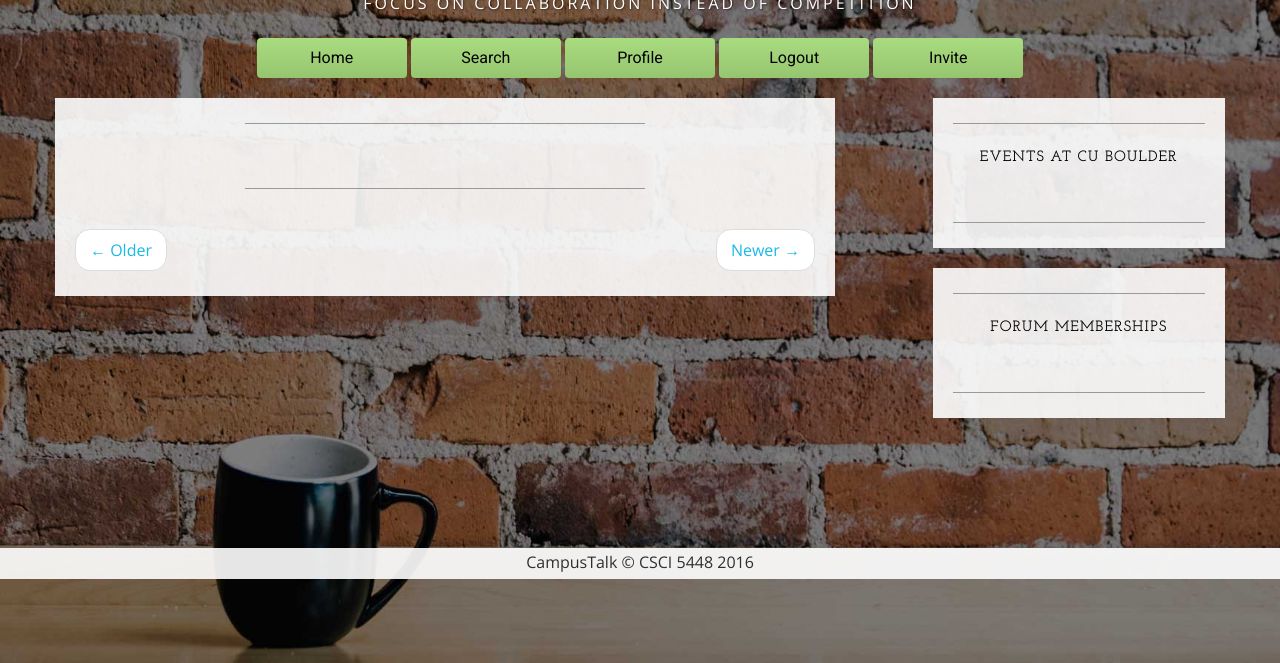
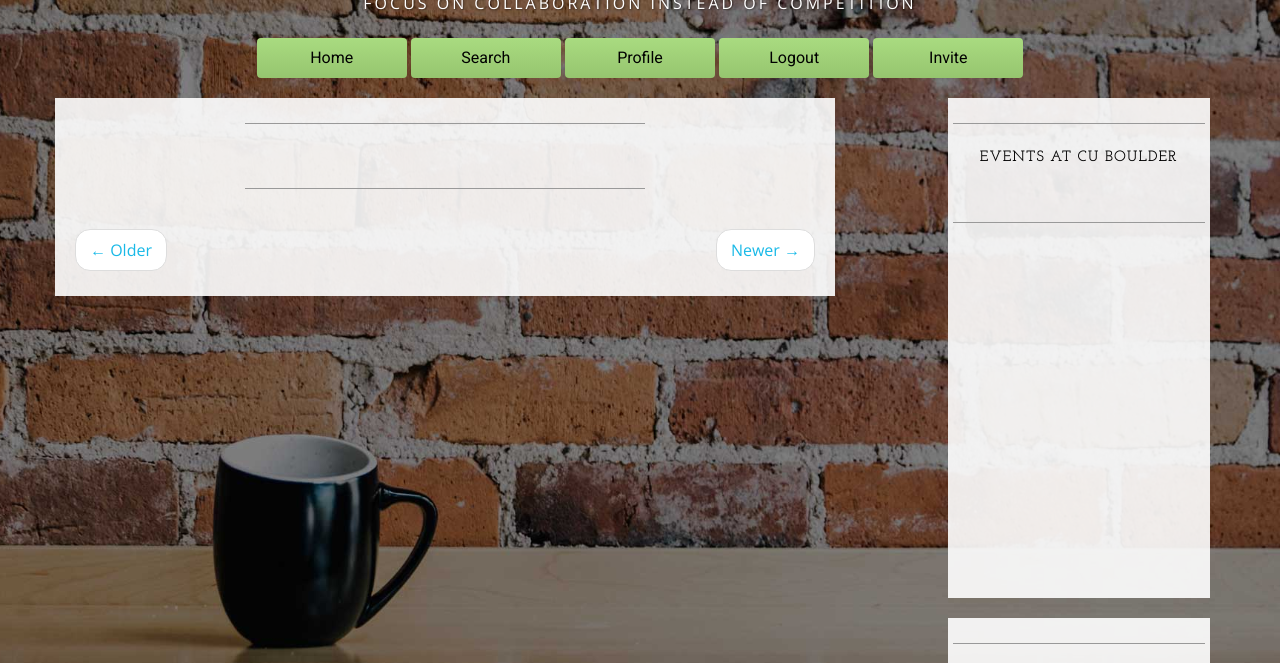
Before and after one commit to Yogitha6/Campus-Talk, a plain HTML site: page Project/WebContent/HomePage.html in a window 1280 px wide. Shown: the part 132-795 px from the top of the page. Drawn offline with nearby package versions, Linux system fonts and the light colour scheme; a script that the page names is missing.

Commit message:
home page layout

```diff
--- a/Project/WebContent/HomePage.html
+++ b/Project/WebContent/HomePage.html
@@ -77,40 +77,10 @@
             <div class="box col-lg-8">
                 <div>
                     <hr>
-                    <div class="forumTitle text-center"> <p id="userName" style="text-align: center"></p>
-                    </div>
+                        <div class="forumTitle text-center"> <p id="userName" style="text-align: center"></p></div>
                     <hr>
                 </div>
-                <div id="ForumPosts">
-<!--                 <div class="col-lg-12 text-center">
-                    <h5> Lawn Tennis CU Boulder </h5>
-                        <small>October 13, 2013</small>
-                    <p>Forum Post 1. we are planning on playing a lawn tennis game at REC on 29th April, 2016 around 5pm. See you guys there !!! :-) </p>
-                    <a href="#" class="btn btn-default btn-sm">Read More</a>
-                    <hr>
-                </div>
-                <div class="col-lg-12 text-center">
-                    <h4>Data Mining</h4>
-                        <small>October 13, 2013</small>
-                    <p> Looking on forming a team for CU Hackathon to do some interesting project on data mining and visualization. If interested Call me at 7204539961</p>
-                    <a href="#" class="btn btn-default btn-sm">Read More</a>
-                    <hr>
-                </div>
-                <div class="col-lg-12 text-center">
-                    <h4>Commuting in Colorado</h4>
-                        <small>October 13, 2013</small>
-                    <p>Planning to go to aurora - Advanced Electronics today. Anyone interested can join. Going in car and would like some company</p>
-                    <a href="#" class="btn btn-default btn-sm">Read More</a>
-                    <hr>
-                </div>
-                <div class="col-lg-12 text-center">
-                    <h4>Commuting in Colorado</h4>
-                        <small>October 13, 2013</small>
-                    <p>Planning to go to aurora - Advanced Electronics today. Anyone interested can join. Going in car and would like some company</p>
-                    <a href="#" class="btn btn-default btn-sm">Read More</a>
-                    <hr>
-                </div> -->
-                </div>
+                <div id="ForumPosts"></div>
                 <div class="col-lg-12 text-center">
                     <ul class="pager">
                         <li class="previous"><a href="#">&larr; Older</a>
@@ -120,69 +90,26 @@
                     </ul>
                 </div>
             </div>
-          <div class="box col-lg-3 col-lg-offset-1">
-              <div class="col-lg-12">
+            <div class="col-lg-3 col-lg-offset-1">
+                <div class=" box col-lg-12" style="height:500px; overflow-y:scroll;">
                     <hr>
                         <div class="forumTitle text-center"><p style="text-align: center; font-size: 15px">Events at CU Boulder</p></div>
                     <hr>
-              </div>
-              <div id="Events">
-              <!-- <div class="text-center col-lg-12">
-                <img class="img-responsive img-border img-full" src="img/slide-1.jpg" alt="">
-                <h4>Post Title </h4>
-                  <small>October 13, 2013</small>
-                <p>Lid est laborum dolo rumes fugats untras. Etharums ser quidem rerum </p>
-                <a href="#" class="btn btn-default btn-sm">Read More</a>
-                <hr>
-              </div>
-              <div class="col-lg-12 text-center">
-                <img class="img-responsive img-border img-full" src="img/slide-2.jpg" alt="">
-                <h4>Post Title</h4>
-                  <small>October 13, 2013</small>
-                <p>Lid est laborum dolo rumes fugats untras. Etharums ser quidem rerum </p>
-                <a href="#" class="btn btn-default btn-sm">Read More</a>
-                <hr>
-              </div> -->
-              </div>
+                    <div id="Events"></div>
                 </div>
 
-            <div class="box col-lg-3 col-lg-offset-1">
-              <div class="col-lg-12">
+                <div class="box col-lg-12">
                     <hr>
                         <div class="forumTitle text-center"><p style="text-align: center; font-size: 15px">Forum Memberships</p></div>
                     <hr>
-              </div>
                     <div id="Forums"></div>
-              <!-- <div class="text-center col-lg-12">
-                <img class="img-responsive img-border img-full" src="img/slide-1.jpg" alt="">
-                <a href="#" >Lid est laborum dolo rumes. </a>
-                <hr>
-              </div>
-              <div class="col-lg-12 text-center">
-                <img class="img-responsive img-border img-full" src="img/slide-2.jpg" alt="">
-                <a href="#" >Lid est laborum dolo rumes. </a>
-                <hr>
-              </div>
-              <div class="col-lg-12 text-center">
-                <img class="img-responsive img-border img-full" src="img/slide-2.jpg" alt="">
-                <a href="#" >Lid est laborum dolo rumes. </a>
-                <hr>
-              </div>
-              <div class="col-lg-12 text-center">
-                <img class="img-responsive img-border img-full" src="img/slide-2.jpg" alt="">
-                <a href="#" >Lid est laborum dolo rumes. </a>
-                <hr>
-              </div> -->
+
                 </div>
             </div>
-        <div class="row">
-          <div class="col-lg-6">&nbsp;</div>
-          <div class="col-lg-6">&nbsp;</div>
         </div>
-
     </div>
-    <!-- /.container -->
-</div></div>
+   </div>
+ </div>
     <footer>
         <div class="container">
             <div class="row">
```
Lines whose indentation alone changed are shown as unchanged.
